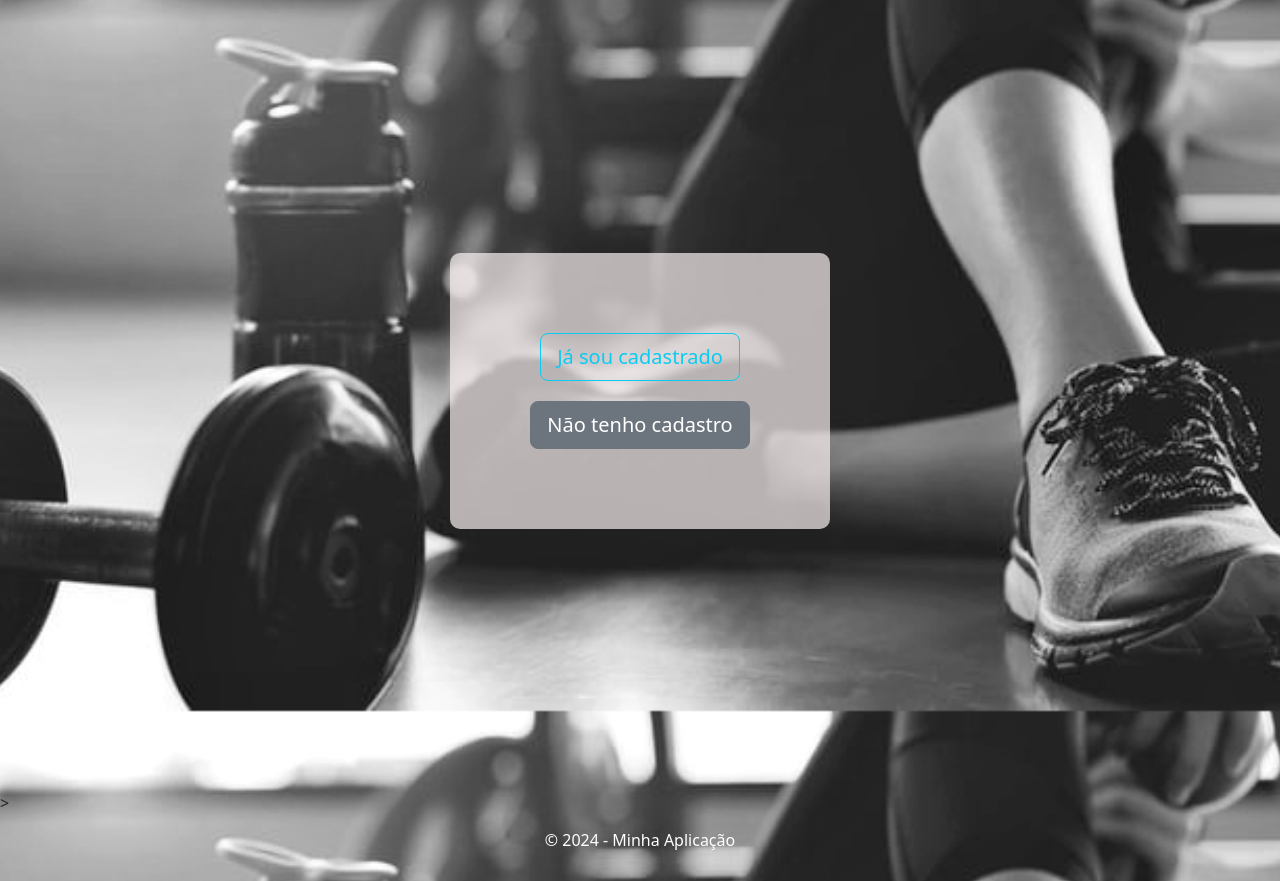
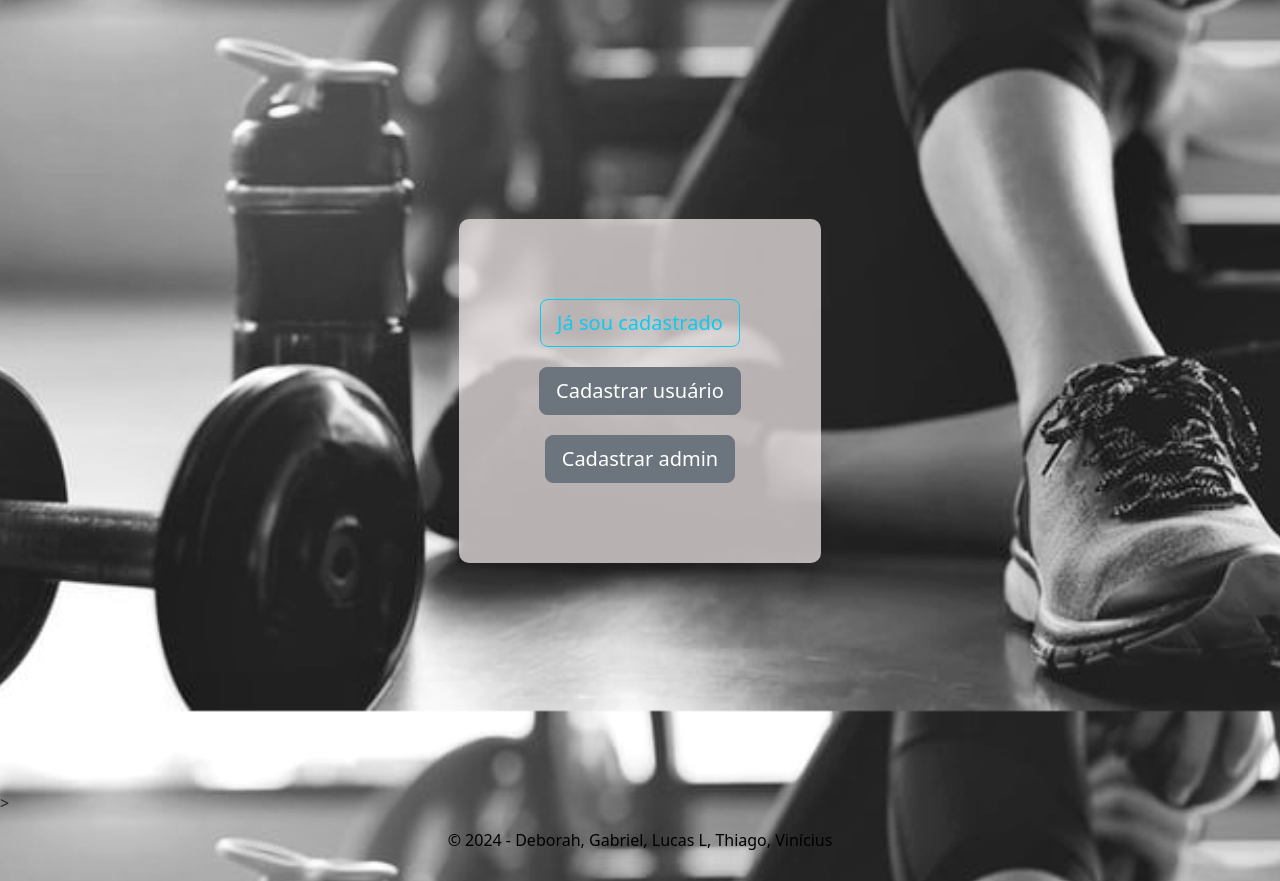
Before and after one commit to LucasQueirozdeLima/scriptTCC, a PHP site: page /perfil.php in a window 1280 px wide. Shown: the part 89-970 px from the top of the page. Run offline with PHP 8.4, Linux system fonts and the light colour scheme.

Commit message:
alteração rodape / formularios de cadastro paginas

```diff
--- a/esqueleto/rodape.php
+++ b/esqueleto/rodape.php
@@ -1,5 +1,5 @@
     <footer>
-        <p>&copy; 2024 - Minha Aplicação</p>
+        <p>&copy; 2024 - Deborah, Gabriel, Lucas L, Thiago,  Vinícius</p>
     </footer>
 
     <script src="https://cdn.jsdelivr.net/npm/bootstrap@5.3.0-alpha3/dist/js/bootstrap.bundle.min.js" integrity="sha384-kenU1KFdBIe4zVF0s0G1M5b4hcpxyD9F7jL+GtxKp3B44o2RD51vJhrdC0LzIWI" crossorigin="anonymous"></script>
--- a/estilizacao/style.css
+++ b/estilizacao/style.css
@@ -145,9 +145,11 @@ footer {
     display: flex;
     align-items: center;
     justify-content: center;
-    color: white;
+    color: black;
     padding: 1vw;
+
 }
+
 
 
 /* LOGIN/CADASTRO */
--- a/telas/cadastro_usuario.php
+++ b/telas/cadastro_usuario.php
@@ -1,4 +1,6 @@
-<?php include "cabecalho.php"; ?>
+<?php include "../esqueleto/cabecalho.php"; ?>
+
+<?php include "../esqueleto/navbar.php"; ?>
 <main>
     <h2>Cadastrar Usuário</h2>
     <form action="processa_cadastro.php" method="POST">
@@ -25,4 +27,4 @@
         <button type="submit" class="btn_cd_user">Cadastrar</button>
     </form>
 </main>
-<?php include "rodape.php"; ?>
+<?php include "../esqueleto/rodape.php"; ?>
--- a/telas/login_page.php
+++ b/telas/login_page.php
@@ -1,9 +1,14 @@
+
 <?php
+include "../esqueleto/cabecalho.php";
 include "Dao.php";
+
 $dao = new Dao();
 if ($_SERVER["REQUEST_METHOD"] == "POST") {
     $usuario = $_POST['email'];
     $senha = $_POST['senha'];
     $dao->verificaLogin($usuario, $senha);
 }
+
+ include "../esqueleto/rodape.php";
 ?>
--- a/telas/perfil.php
+++ b/telas/perfil.php
@@ -4,8 +4,9 @@
 
         <main class="main_cadastro">
             <div class="btn_main">
-                <a href="login.php"><button class="cadastrado btn btn-outline-info btn btn-lg ">Já sou cadastrado</button></a>
-                <a href="formularioCadastro.php"><button class="cadastrar btn btn-secondary btn btn-lg">Não tenho cadastro</button></a>
+                <a href="login_page.php"><button class="cadastrado btn btn-outline-info btn btn-lg ">Já sou cadastrado</button></a>
+                <a href="cadastro_usuario.php"><button class="cadastrar btn btn-secondary btn btn-lg">Cadastrar usuário</button></a>
+                <a href="cadastro_admin.php"><button class="cadastrar btn btn-secondary btn btn-lg">Cadastrar admin</button></a>
             </div>
         </main>
       >
```
Also changed, not shown: telas/cadastro_admin.php (+5 -2 lines).
